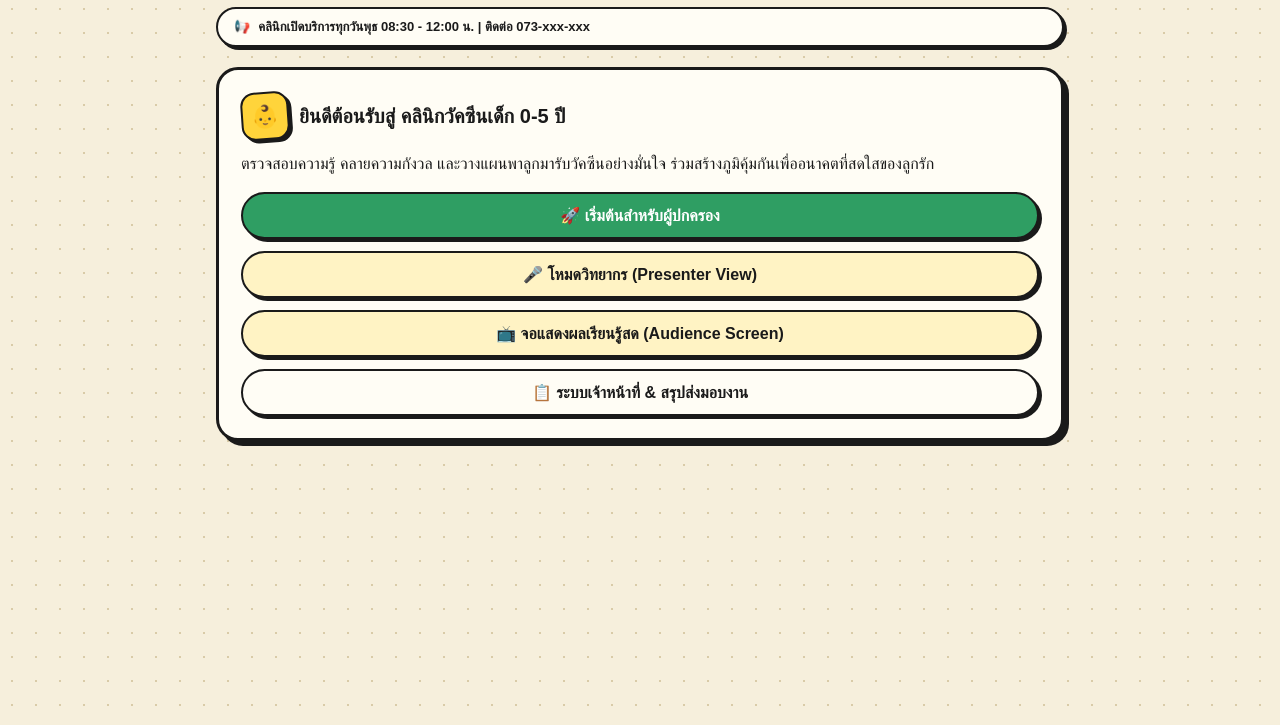
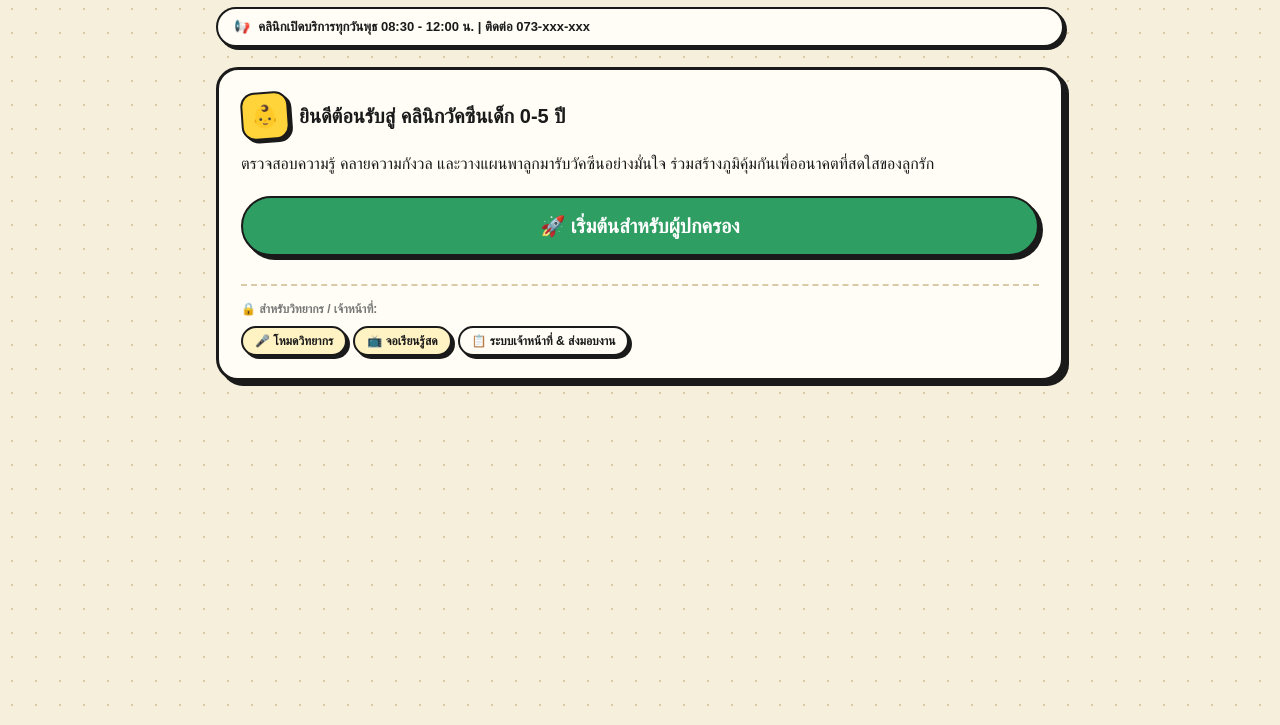
Before and after one commit to MuktarWaya/EPI-KM, a website: page public/index.html in a window 1280 px wide. Shown: the part 75-800 px from the top of the page. Drawn offline with nearby package versions, Linux system fonts and the light colour scheme; some packages are replaced by stand-ins of ours; a script that the page names is missing; a web font is replaced by a local one.

Commit message:
style: highlight parent button as main hero CTA and shrink staff buttons into discreet bottom section

```diff
--- a/public/index.html
+++ b/public/index.html
@@ -39,23 +39,31 @@
         <div class="icon-tile">👶</div>
         <span>ยินดีต้อนรับสู่ คลินิกวัคซีนเด็ก 0-5 ปี</span>
       </div>
-      <p style="margin-bottom: 16px;">
+      <p style="margin-bottom: 20px; font-size: 16px;">
         ตรวจสอบความรู้ คลายความกังวล และวางแผนพาลูกมารับวัคซีนอย่างมั่นใจ ร่วมสร้างภูมิคุ้มกันเพื่ออนาคตที่สดใสของลูกรัก
       </p>
 
-      <div style="display: flex; flex-direction: column; gap: 12px;">
-        <button class="btn btn--primary" onclick="navigateTo('page-consent')">
+      <!-- MAIN PARENT ACTION BUTTON (PROMINENT) -->
+      <div style="margin-bottom: 28px;">
+        <button class="btn btn--primary" style="padding: 16px 24px; font-size: 20px; box-shadow: var(--shadow-md);" onclick="navigateTo('page-consent')">
           🚀 เริ่มต้นสำหรับผู้ปกครอง
         </button>
-        <button class="btn btn--soft" onclick="navigateTo('page-presenter')">
-          🎤 โหมดวิทยากร (Presenter View)
-        </button>
-        <button class="btn btn--soft" onclick="navigateTo('page-audience')">
-          📺 จอแสดงผลเรียนรู้สด (Audience Screen)
-        </button>
-        <button class="btn" onclick="navigateTo('page-admin')">
-          📋 ระบบเจ้าหน้าที่ & สรุปส่งมอบงาน
-        </button>
+      </div>
+
+      <!-- DISCREET TRAINER / STAFF SECTION AT BOTTOM -->
+      <div style="border-top: 2px dashed #D9CBA8; padding-top: 14px; margin-top: 10px;">
+        <p style="font-size: 12px; font-weight: 700; color: #777; margin-bottom: 8px;">🔒 สำหรับวิทยากร / เจ้าหน้าที่:</p>
+        <div style="display: flex; flex-wrap: wrap; gap: 6px;">
+          <button class="btn btn--soft" style="padding: 6px 12px; font-size: 12px;" onclick="navigateTo('page-presenter')">
+            🎤 โหมดวิทยากร
+          </button>
+          <button class="btn btn--soft" style="padding: 6px 12px; font-size: 12px;" onclick="navigateTo('page-audience')">
+            📺 จอเรียนรู้สด
+          </button>
+          <button class="btn" style="padding: 6px 12px; font-size: 12px;" onclick="navigateTo('page-admin')">
+            📋 ระบบเจ้าหน้าที่ & ส่งมอบงาน
+          </button>
+        </div>
       </div>
     </section>
 
```
